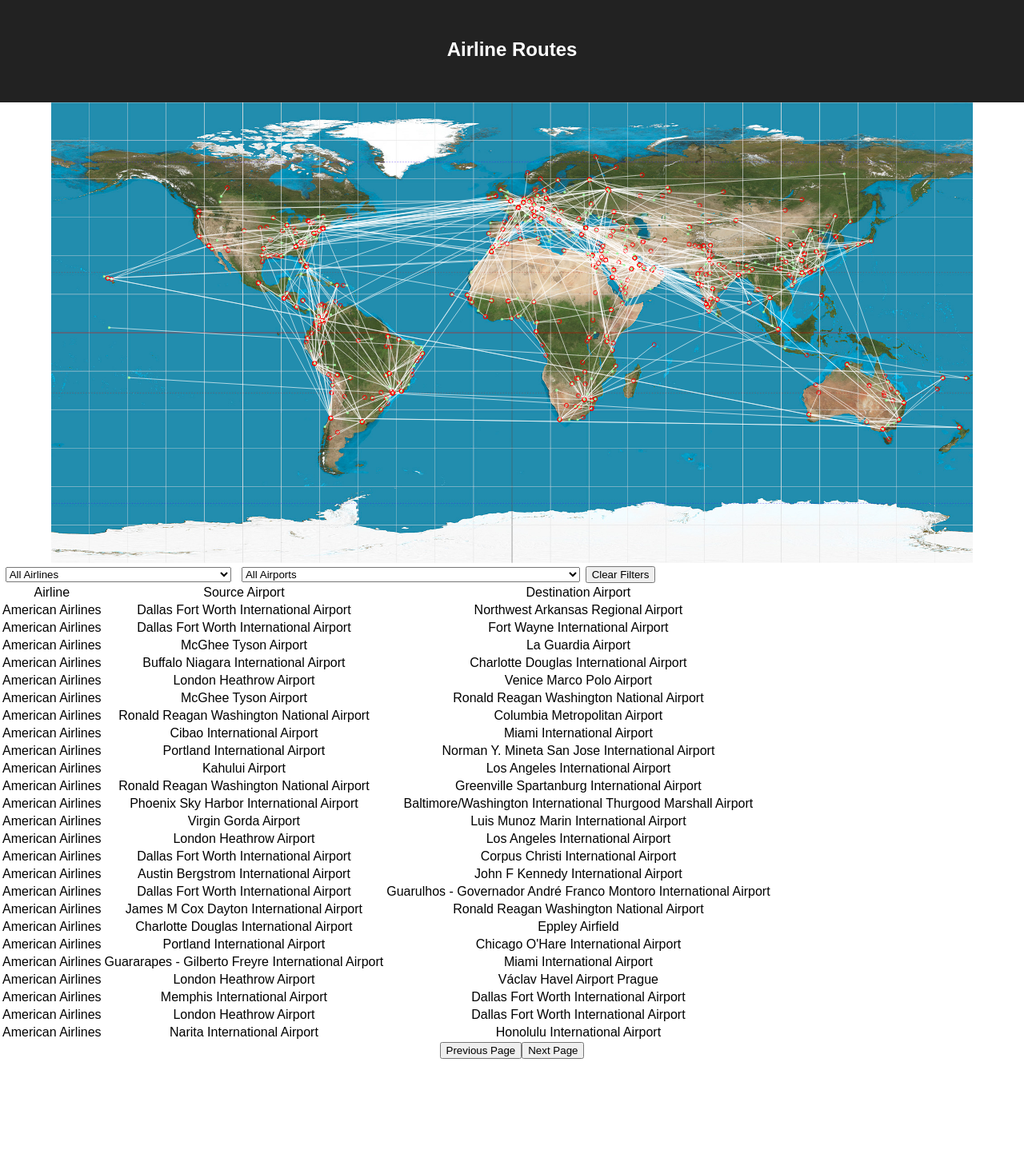
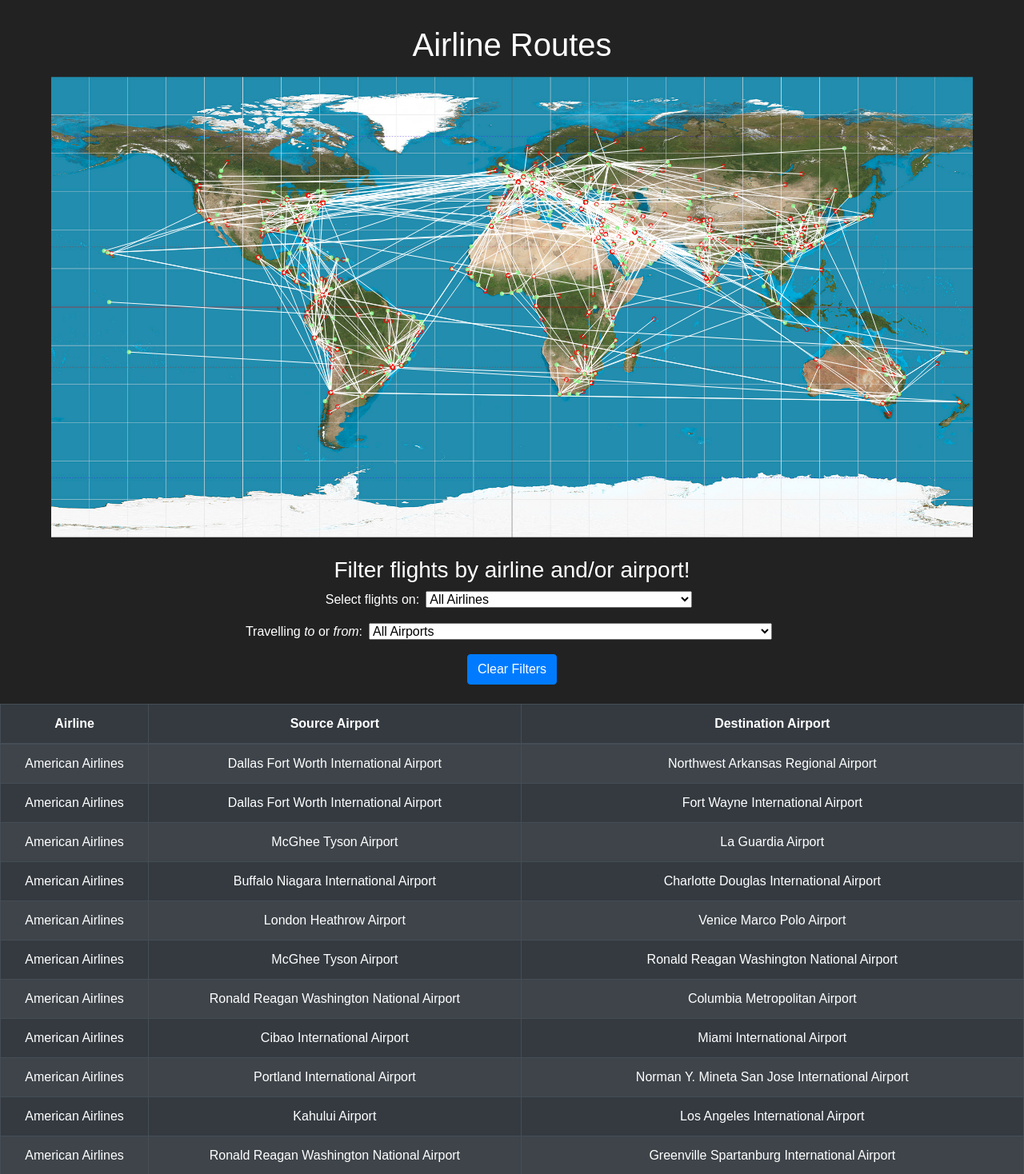
Before and after one commit to kaledoux/react-airlines, a React (Create React App) app: page / in a window 1280 px wide. Shown: the top 1468 px of the page at 80% size. Before the commit the page ends 1324 px from the top, so only its background shows below. Built offline with nearby package versions, Linux system fonts and the light colour scheme.

Commit message:
bootstrap style update

```diff
--- a/package.json
+++ b/package.json
@@ -8,6 +8,7 @@
     "@testing-library/user-event": "^7.1.2",
     "prettier": "^2.0.5",
     "react": "^16.13.1",
+    "react-bootstrap": "^1.5.2",
     "react-dom": "^16.13.1",
     "react-scripts": "3.4.1"
   },
--- a/public/index.html
+++ b/public/index.html
@@ -3,6 +3,12 @@
   <head>
     <meta charset="utf-8" />
     <link rel="icon" href="%PUBLIC_URL%/favicon.ico" />
+    <link
+      rel="stylesheet"
+      href="https://maxcdn.bootstrapcdn.com/bootstrap/4.3.1/css/bootstrap.min.css"
+      integrity="sha384-ggOyR0iXCbMQv3Xipma34MD+dH/1fQ784/j6cY/iJTQUOhcWr7x9JvoRxT2MZw1T"
+      crossorigin="anonymous"
+    />
     <meta name="viewport" content="width=device-width, initial-scale=1" />
     <meta name="theme-color" content="#000000" />
     <meta
--- a/src/App.css
+++ b/src/App.css
@@ -1,5 +1,6 @@
 body {
 	overflow-y: scroll;
+	background-color: #222;
 }
 
 .header {
@@ -8,34 +9,16 @@
 	padding: 2rem;
 	color: white;
 	text-align: center;
+	margin-bottom: 2rem;
 }
 
-.title {
-  font-size: 1.5em;
+.filters {
+	color: white;
+	margin: 1.5rem auto;
 }
 
 section {
 	text-align: center;
-}
-
-table.routes-table {
-  border-collapse: collapse;
-  margin: 0 auto;
-  width: 90%;
-}
-
-.routes-table th,
-.routes-table td {
-  text-align: left;
-}
-
-.routes-table td {
-  padding: .25rem;
-  border: none;
-}
-
-.routes-table tr:nth-of-type(2n) td {
-  background-color: #eee;
 }
 
 select {
@@ -50,13 +33,9 @@
 	margin: 0 .5em;
 }
 
-svg circle:hover {
-  cursor: crosshair;
-}
-
 svg path {
 	stroke: white;
-  stroke-width: 0.2;
+	stroke-width: 0.3;
 }
 
 svg circle.destination {
@@ -68,5 +47,5 @@
 
 svg circle.source {
 	fill: lightgreen;
-  r: 0.5;
+	r: 0.8;
 }
--- a/src/App.js
+++ b/src/App.js
@@ -1,9 +1,10 @@
 import React, { useState } from 'react';
-import Table from './components/Table';
+import RouteTable from './components/RouteTable';
 import Select from './components/Select';
 import Map from './components/Map';
 import './App.css';
 import data, { sortAirports } from './data';
+import { Button } from 'react-bootstrap';
 
 const App = () => {
 	const columns = [
@@ -60,6 +61,10 @@
 			<section>
 				<Map routes={filteredRoutes} airports={filteredAirports} />
 			</section>
+			<section className="filters">
+				<h3>Filter flights by airline and/or airport!</h3>
+				<p>
+					Select flights on:
 					<Select
 						options={filteredAirlines}
 						valueKey="id"
@@ -69,6 +74,9 @@
 						enableKey="active"
 						onSelect={handleAirlineSelect}
 					/>
+				</p>
+				<p>
+					Travelling <i>to</i> or <i>from</i>:
 					<Select
 						options={filteredAirports}
 						valueKey="code"
@@ -77,10 +85,12 @@
 						value={airport}
 						enableKey="active"
 						onSelect={handleAirportSelect}
-			/>
-			<button onClick={() => handleResetFilters()}>Clear Filters</button>
+					/>{' '}
+				</p>
+				<Button onClick={() => handleResetFilters()}>Clear Filters</Button>
+			</section>
 			<section>
-				<Table className="routes-table" columns={columns} rows={filteredRoutes} pageLimit={25} />
+				<RouteTable className="routes-table" columns={columns} rows={filteredRoutes} pageLimit={25} />
 			</section>
 		</div>
 	);
--- a/src/components/Map.js
+++ b/src/components/Map.js
@@ -1,4 +1,5 @@
 import React from 'react';
+import { Figure } from 'react-bootstrap';
 
 const Map = ({ routes, airports }) => {
 	return (
@@ -18,7 +19,6 @@
 					const source = airports.find((airport) => airport.code === route.src);
 					const destination = airports.find((airport) => airport.code === route.dest);
 					const [ x1, y1, x2, y2 ] = [ source.long, source.lat, destination.long, destination.lat ];
-					// const keyCode = Math.floor(Math.random() * 100000000);
 					const keyCode = `${route.airline}${source.code}${destination.code}`;
 
 					return (
--- a/src/components/Table.js
+++ b/src/components/RouteTable.js
@@ -1,7 +1,8 @@
 import React, { useState, useEffect } from 'react';
 import { getAirlineById, getAirportByCode } from '../data';
+import { Table, ButtonGroup, Button } from 'react-bootstrap';
 
-const Table = ({ columns, rows, pageLimit = 25 }) => {
+const RouteTable = ({ columns, rows, pageLimit = 25 }) => {
 	const perPage = pageLimit;
 	const [ pageIndex, setPageIndex ] = useState(0);
 	const [ nextButtonDisabled, setNextButton ] = useState(false);
@@ -27,9 +28,9 @@
 	};
 	return (
 		<div>
-			<table>
+			<Table striped bordered hover variant="dark">
 				<thead>
-					<tr>{columns.map((column) => <td key={column.name}>{column.name}</td>)}</tr>
+					<tr>{columns.map((column) => <th key={column.name}>{column.name}</th>)}</tr>
 				</thead>
 				<tbody>
 					{rows.slice(pageIndex, pageIndex + perPage).map((route, ind) => {
@@ -42,28 +43,25 @@
 						);
 					})}
 				</tbody>
-			</table>
-			<button
+			</Table>
+			<ButtonGroup size="lg" className="mb-2">
+				<Button
 					style={prevButtonDisabled ? { pointerEvents: 'none' } : {}}
 					id="prev_page"
 					onClick={() => handlePreviousButton()}
 				>
 					Previous Page
-			</button>
-			<button
+				</Button>
+				<Button
 					style={nextButtonDisabled ? { pointerEvents: 'none' } : {}}
 					id="next_page"
 					onClick={() => handleNextButton()}
 				>
 					Next Page
-			</button>
+				</Button>
+			</ButtonGroup>
 		</div>
 	);
 };
 
-export default Table;
-
-// tbody
-// map out routes from n to n + 25
-//   if at starting index, disable prev button
-//   if collection is less than 25, disable next button
+export default RouteTable;
--- a/src/components/Select.js
+++ b/src/components/Select.js
@@ -10,7 +10,7 @@
 	onSelect
 }) => {
 	return (
-		<select value={value} onChange={(e) => onSelect(e)}>
+		<select class="form-select" value={value} onChange={(e) => onSelect(e)}>
 			<option key="all" value="all">
 				{allTitle}
 			</option>
```
Also changed, not shown: 1 other file (tests, documents, lock files or other folders). Lines whose indentation alone changed are shown as unchanged.
